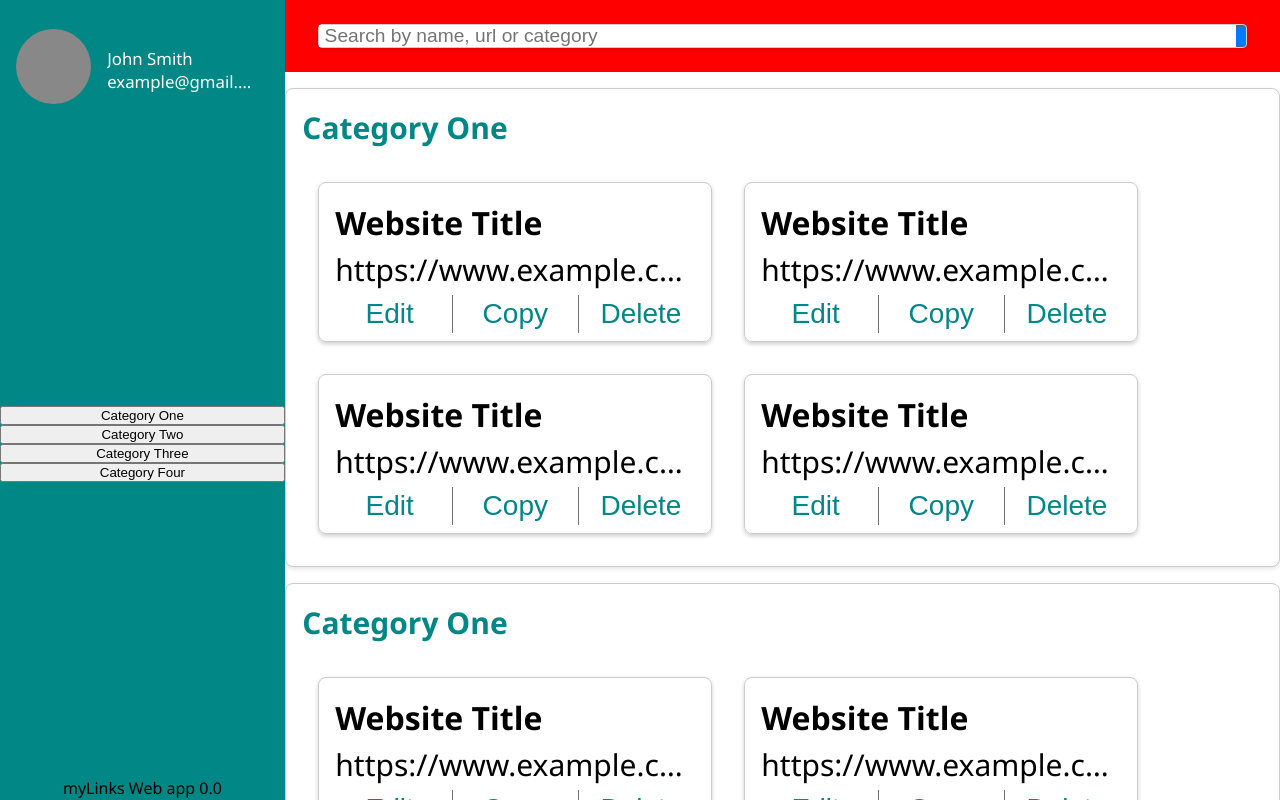
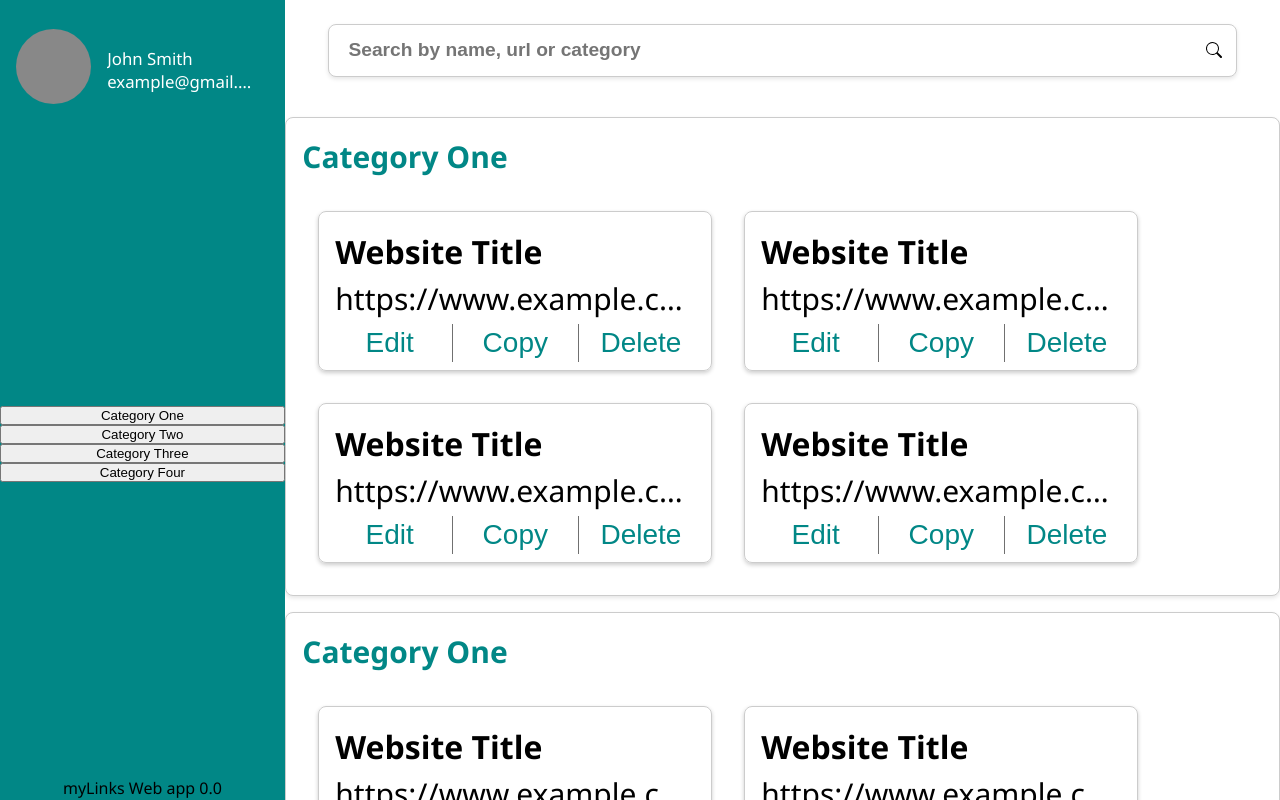
Before and after one commit to SalehK98/myLinks, a React (Vite) app: page / in a window 1280 px wide. Shown: the top 800 px of the page. Built offline with nearby package versions, Linux system fonts and the light colour scheme.

Commit message:
almost all ui is ready

```diff
--- a/package.json
+++ b/package.json
@@ -5,14 +5,15 @@
   "type": "module",
   "scripts": {
     "dev": "vite",
-    "host":"vite --host",
+    "host": "vite --host",
     "build": "vite build",
     "lint": "eslint . --ext js,jsx --report-unused-disable-directives --max-warnings 0",
     "preview": "vite preview"
   },
   "dependencies": {
     "react": "^18.2.0",
-    "react-dom": "^18.2.0"
+    "react-dom": "^18.2.0",
+    "react-icons": "^4.11.0"
   },
   "devDependencies": {
     "@types/react": "^18.2.15",
--- a/src/components/SearchBar/SearchBar.jsx
+++ b/src/components/SearchBar/SearchBar.jsx
@@ -1,8 +1,28 @@
 import styles from "../../styles/SearchBar.module.css";
+import { useState, useEffect } from "react";
+import { BsSearch } from "react-icons/bs";
 
 export default function SearchBar() {
+  const [scrollEffect, setScrollEffect] = useState(
+    styles.SearchBarWrapperBeforeScroll
+  );
+
+  const onScroll = () => {
+    if (window.scrollY >= 1) {
+      console.log("scrolled");
+      setScrollEffect(styles.SearchBarWrapperAfterScroll);
+    } else {
+      console.log("not scrolled");
+      setScrollEffect(styles.SearchBarWrapperBeforeScroll);
+    }
+  };
+
+  useEffect(() => {
+    window.addEventListener("scroll", onScroll);
+  });
+
   return (
-    <div className={styles.SearchBarWrapper}>
+    <div className={scrollEffect}>
       <div className={styles.searchContainer}>
         {/* <FontAwesomeIcon icon="fa-solid fa-magnifying-glass" /> */}
         {/* <i class="fa-solid fa-magnifying-glass" style="color: #85878a;"></i> */}
@@ -11,10 +31,11 @@ export default function SearchBar() {
           placeholder={" Search by name, url or category"}
           className={styles.searchInput}
         />
-        <button className={styles.searchButton}>
-          {/* Font Awesome search icon */}
-          <i className="fa fa-search"></i>
-        </button>
+        {/* <button className={styles.searchButton}> */}
+        {/* Font Awesome search icon */}
+        {/* <i className="fa fa-search"></i> */}
+        <BsSearch />
+        {/* </button> */}
       </div>
     </div>
   );
--- a/src/styles/SearchBar.module.css
+++ b/src/styles/SearchBar.module.css
@@ -1,24 +1,65 @@
 /* SearchBar.module.css */
 
-.SearchBarWrapper {
+.SearchBarWrapperBeforeScroll {
   width: 100%;
-  margin: 0 auto;
-  background-color: red;
+  padding: 1.5rem;
   position: sticky;
   top: 0;
+  left: 0;
+  opacity: 1;
+  background-color: transparent;
+  animation: exit 200ms ease-in-out;
+}
+
+@keyframes exit {
+  from {
+    background-color: rgb(48, 47, 47);
+    opacity: 1;
+    color: white;
+  }
+  to {
+    background-color: transparent;
+    opacity: 1;
+  }
+}
+
+.SearchBarWrapperAfterScroll {
   padding: 1.5rem;
+  position: sticky;
+  width: 100%;
+  top: 0;
+  left: 0;
+  opacity: 1;
+  background-color: rgb(48, 47, 47);
+  animation: 200ms enter ease-in-out;
+  color: white;
 }
+
+@keyframes enter {
+  from {
+    background-color: transparent;
+    opacity: 1;
+  }
+
+  to {
+    background-color: rgb(48, 47, 47);
+    opacity: 1;
+    color: white;
+  }
+}
+
+/* ----------------- */
 
 .searchContainer {
   display: flex;
   align-items: center;
   border: 0.0625rem solid #ccc;
-  border-radius: 0.25rem;
-  /* padding: 0.125rem; */
-  background-color: #456799;
+  border-radius: 0.5rem;
+  background-color: #fff;
   box-shadow: 0 0.125rem 0.25rem rgba(0, 0, 0, 0.1);
-  /* padding: 0.5rem; */
-  width: 98%;
+  padding: 0.9rem;
+  width: 96%;
+  height: 3.3rem;
   margin: 0 auto;
 }
 
@@ -26,8 +67,8 @@
   flex-grow: 1;
   border: none;
   outline: none;
-  /* padding: 0.125rem; */
   font-size: 1.2rem;
+  font-weight: 600;
 }
 
 .searchButton {
```
Also changed, not shown: 1 other file (tests, documents, lock files or other folders).
